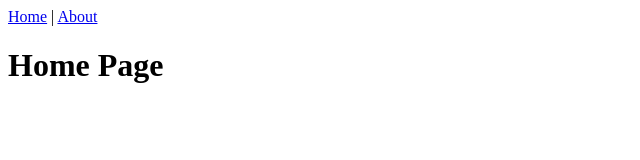
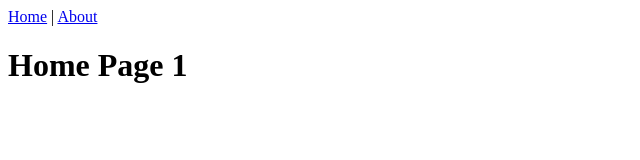
Before and after one commit to imtomq/auth-vue3, a Vue app: page / in a window 1280 px wide. Shown: the top 160 px of the page, without its empty margins (0-640 px from the left). Built offline with nearby package versions, Linux system fonts and the light colour scheme.

Commit message:
change home file

```diff
--- a/src/views/Home.vue
+++ b/src/views/Home.vue
@@ -1,5 +1,5 @@
 <template>
-  <h1>Home Page</h1>
+  <h1>Home Page 1</h1>
 </template>
 <script>
 export default {
```
